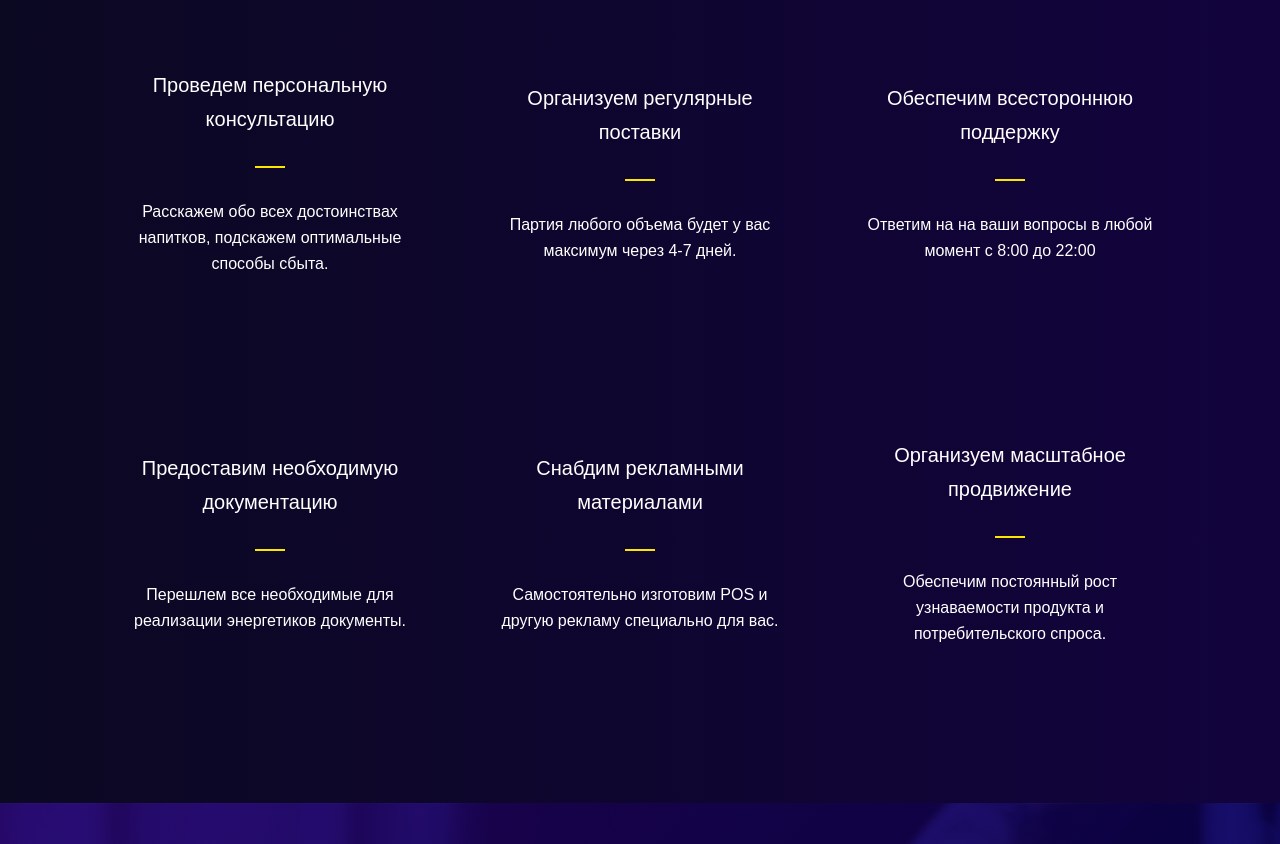
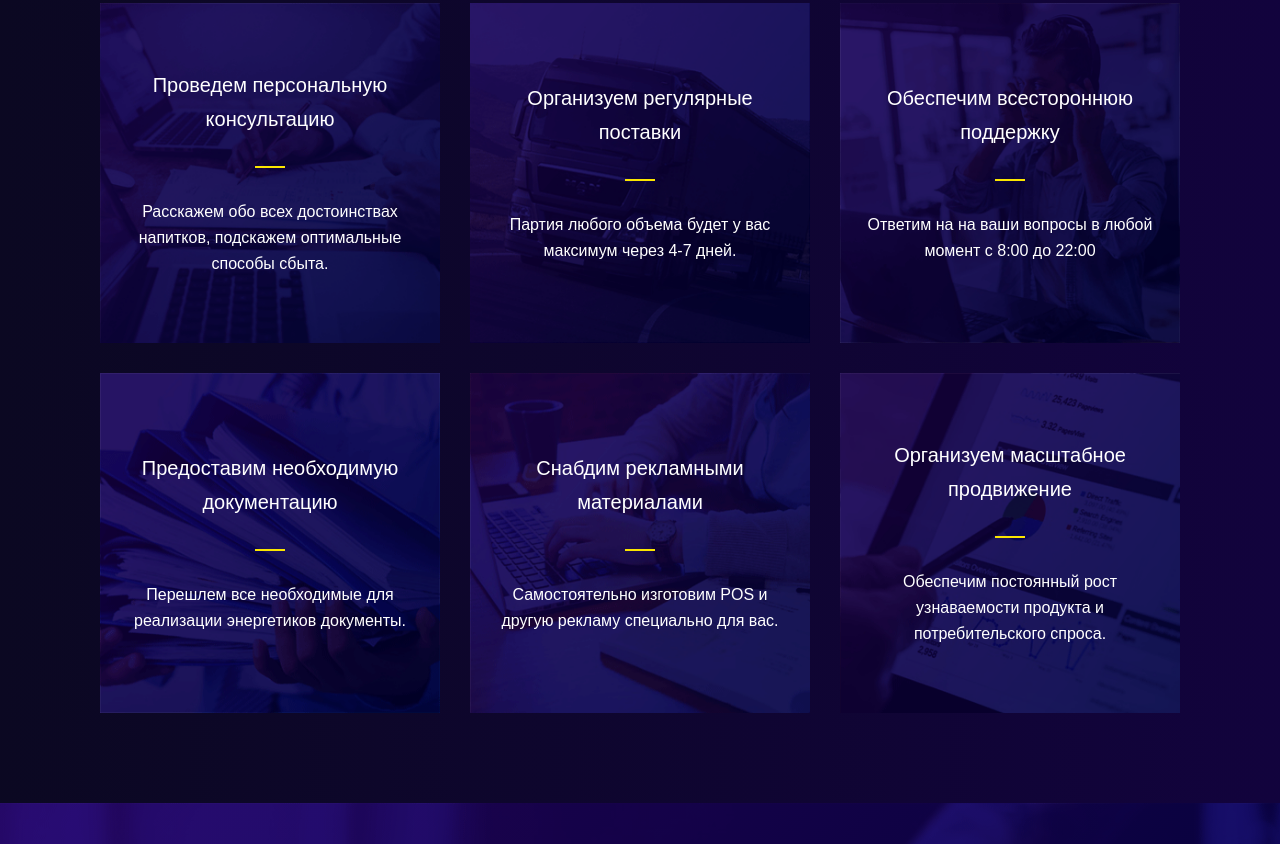
Before and after one commit to letulip/RodeoStar, a website: page src/main-landing.html in a window 1280 px wide. Shown: the part 5047-5891 px from the top of the page. Drawn offline with nearby package versions, Linux system fonts and the light colour scheme; files that its build step writes are made by us from their sources.

Commit message:
correct: wedo block background styles

```diff
--- a/src/blocks/wedo/wedo.scss
+++ b/src/blocks/wedo/wedo.scss
@@ -19,8 +19,17 @@
   display: flex;
   flex-direction: column;
   justify-content: center;
-  background: transparent linear-gradient(310deg, #00005799 0%, #00005799 0%, #30007F99 99%, #30007F99 100%) 0% 0% no-repeat padding-box, url(../img/wedo-1@1x.png);
-  background-size: cover;
+  background: url(../img/wedo-1@1x.png);
+  background-size: contain !important;
+  background-repeat: no-repeat !important;
+
+  @media (-webkit-min-device-pixel-ratio: 1.25), (min-resolution: 120dpi) {
+    background: url(../img/wedo-1@2x.png);
+  }
+
+  @media (-webkit-min-device-pixel-ratio: 2), (min-resolution: 192dpi) {
+    background: url(../img/wedo-1@2x.png);
+  }
 
   @media (min-width: $width-mobile-album) {
     flex-basis: 43%;
@@ -44,25 +53,65 @@
 }
 
 .wedo__item--2 {
-  background: transparent linear-gradient(310deg, #00005799 0%, #00005799 0%, #30007F99 99%, #30007F99 100%) 0% 0% no-repeat padding-box, url(../img/wedo-2@1x.png);
-  background-size: cover;
+  background: url(../img/wedo-2@1x.png);
+
+  @media (-webkit-min-device-pixel-ratio: 1.25), (min-resolution: 120dpi) {
+    background: url(../img/wedo-2@2x.png);
+  }
+
+  @media (-webkit-min-device-pixel-ratio: 2), (min-resolution: 192dpi) {
+    background: url(../img/wedo-2@2x.png);
+  }
+  // background-size: contain;
 }
 
 .wedo__item--3 {
-  background: transparent linear-gradient(310deg, #00005799 0%, #00005799 0%, #30007F99 99%, #30007F99 100%) 0% 0% no-repeat padding-box, url(../img/wedo-3@1x.png);
+  background: url(../img/wedo-3@1x.png);
+
+  @media (-webkit-min-device-pixel-ratio: 1.25), (min-resolution: 120dpi) {
+    background: url(../img/wedo-3@2x.png);
+  }
+
+  @media (-webkit-min-device-pixel-ratio: 2), (min-resolution: 192dpi) {
+    background: url(../img/wedo-3@2x.png);
+  }
 }
 
 .wedo__item--4 {
-  background: transparent linear-gradient(310deg, #00005799 0%, #00005799 0%, #30007F99 99%, #30007F99 100%) 0% 0% no-repeat padding-box, url(../img/wedo-4@1x.png);
-  background-size: cover;
+  background: url(../img/wedo-4@1x.png);
+
+  @media (-webkit-min-device-pixel-ratio: 1.25), (min-resolution: 120dpi) {
+    background: url(../img/wedo-4@2x.png);
+  }
+
+  @media (-webkit-min-device-pixel-ratio: 2), (min-resolution: 192dpi) {
+    background: url(../img/wedo-4@2x.png);
+  }
+  // background-size: contain;
 }
 
 .wedo__item--5 {
-  background: transparent linear-gradient(310deg, #00005799 0%, #00005799 0%, #30007F99 99%, #30007F99 100%) 0% 0% no-repeat padding-box, url(../img/wedo-5@1x.png);
-  background-size: cover;
+  background: url(../img/wedo-5@1x.png);
+
+  @media (-webkit-min-device-pixel-ratio: 1.25), (min-resolution: 120dpi) {
+    background: url(../img/wedo-5@2x.png);
+  }
+
+  @media (-webkit-min-device-pixel-ratio: 2), (min-resolution: 192dpi) {
+    background: url(../img/wedo-5@2x.png);
+  }
+  // background-size: contain;
 }
 
 .wedo__item--6 {
-  background: transparent linear-gradient(310deg, #00005799 0%, #00005799 0%, #30007F99 99%, #30007F99 100%) 0% 0% no-repeat padding-box, url(../img/wedo-6@1x.png);
-  background-size: cover;
+  background: url(../img/wedo-6@1x.png);
+
+  @media (-webkit-min-device-pixel-ratio: 1.25), (min-resolution: 120dpi) {
+    background: url(../img/wedo-6@2x.png);
+  }
+
+  @media (-webkit-min-device-pixel-ratio: 2), (min-resolution: 192dpi) {
+    background: url(../img/wedo-6@2x.png);
+  }
+  // background-size: contain;
 }
```
Also changed, not shown: src/main-landing.html (+0 -1 lines).
